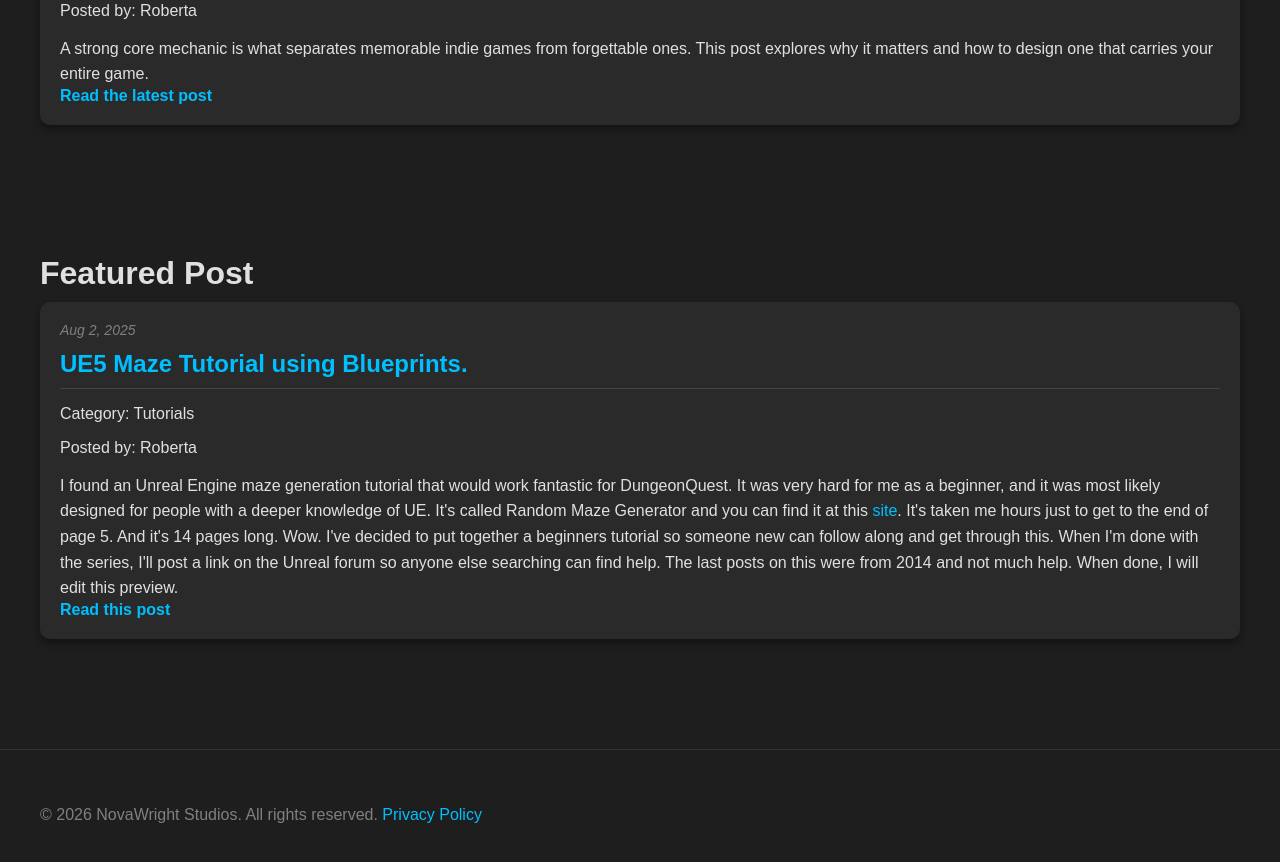
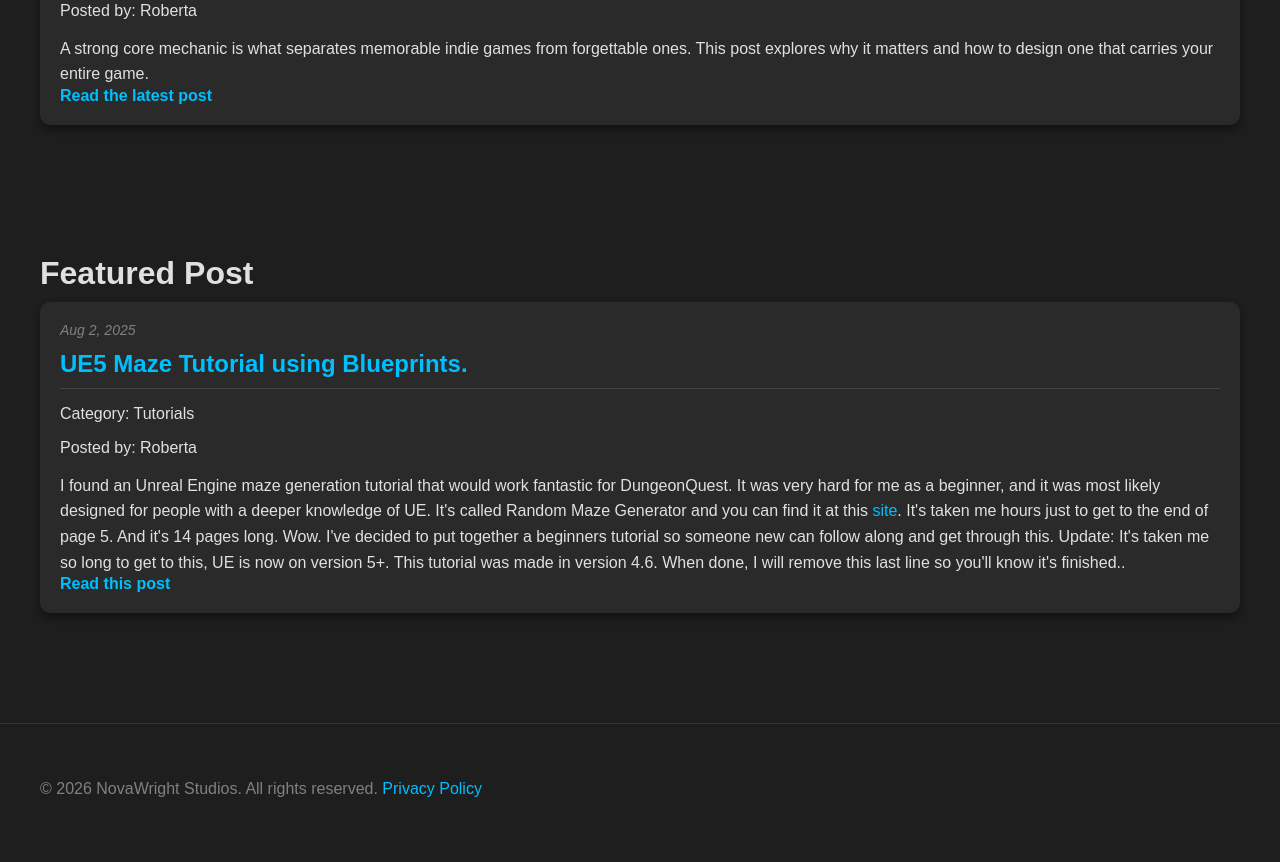
Before and after one commit to ScriptureExamined/NovawrightStudios, a Jekyll site: the page built from index.html, in a window 1280 px wide and 900 px high, scrolled down 1477 px. Shown: the top 862 px of the window. Built offline with Jekyll 4.4.1, drawn with Linux system fonts in a browser that asks for light colours.

Commit message:
Update 2025-08-02-UE5-Maze-Tutorial-using-Blueprints.md

```diff
--- a/_posts/2025-08-02-UE5-Maze-Tutorial-using-Blueprints.md
+++ b/_posts/2025-08-02-UE5-Maze-Tutorial-using-Blueprints.md
@@ -6,7 +6,9 @@ author: Roberta
 categories: [Tutorials]
 featured: true
 excerpt: >
-  I found an Unreal Engine maze generation tutorial that would work fantastic for DungeonQuest. It was very hard for me as a beginner, and it was most likely designed for people with a deeper knowledge of UE. It's called Random Maze Generator and you can find it at this <a href="https://voxagon.blogspot.com/2015/02/ue4-tutorial-random-maze-generator.html" target="_blank" rel="noopener noreferrer">site</a>. It's taken me hours just to get to the end of page 5. And it's 14 pages long. Wow. I've decided to put together a beginners tutorial so someone new can follow along and get through this. When I'm done with the series, I'll post a link on the Unreal forum so anyone else searching can find help. The last posts on this were from 2014 and not much help. When done, I will edit this preview.
+  I found an Unreal Engine maze generation tutorial that would work fantastic for DungeonQuest. It was very hard for me as a beginner, and it was most likely designed for people with a deeper knowledge of UE. It's called Random Maze Generator and you can find it at this <a href="https://voxagon.blogspot.com/2015/02/ue4-tutorial-random-maze-generator.html" target="_blank" rel="noopener noreferrer">site</a>. It's taken me hours just to get to the end of page 5. And it's 14 pages long. Wow. I've decided to put together a beginners tutorial so someone new can follow along and get through this.
+
+  Update: It's taken me so long to get to this, UE is now on version 5+. This tutorial was made in version 4.6.   When done, I will remove this last line so you'll know it's finished..
 ---
 
 # Building a Procedural Maze Generator in UE5 Blueprints — Part 1
```
